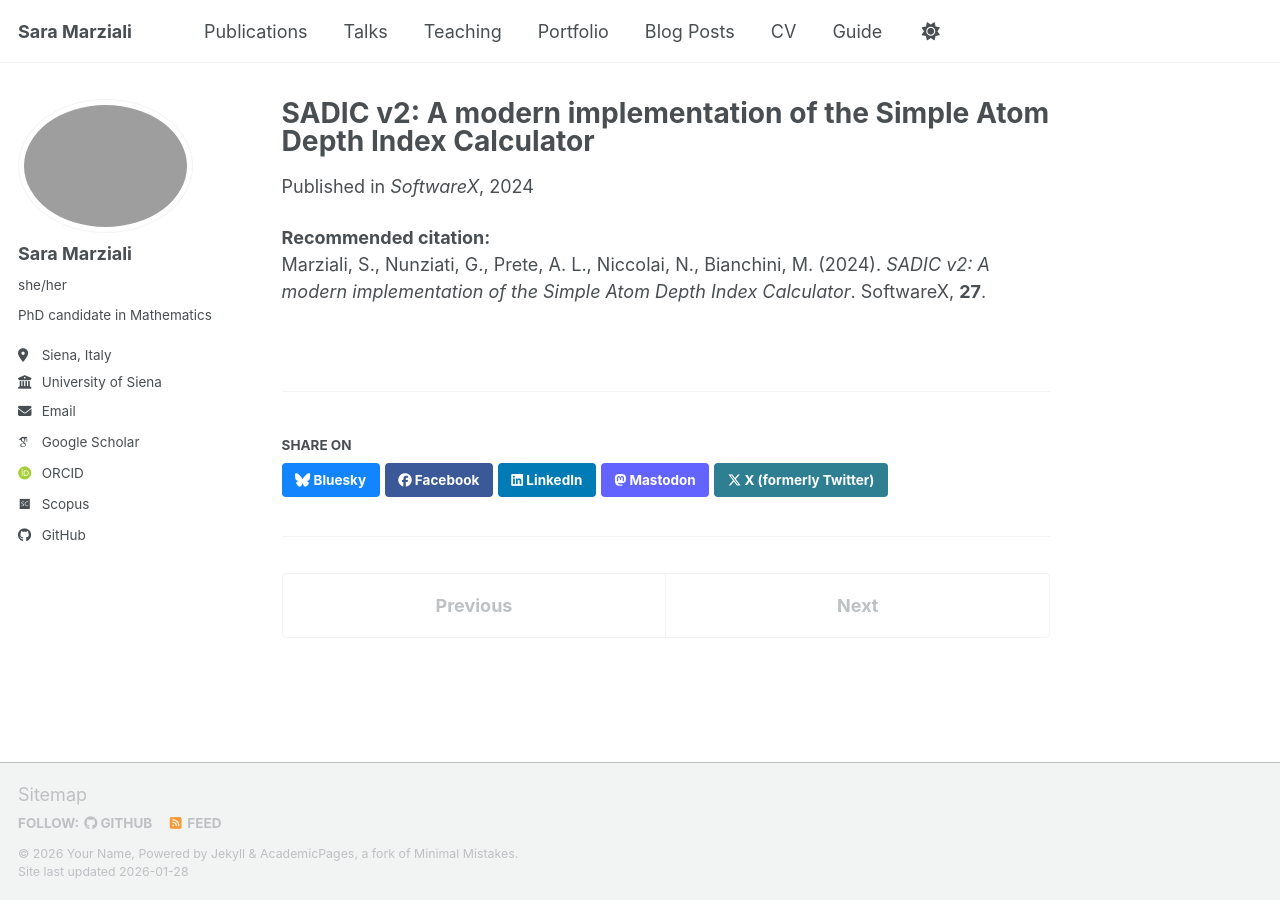
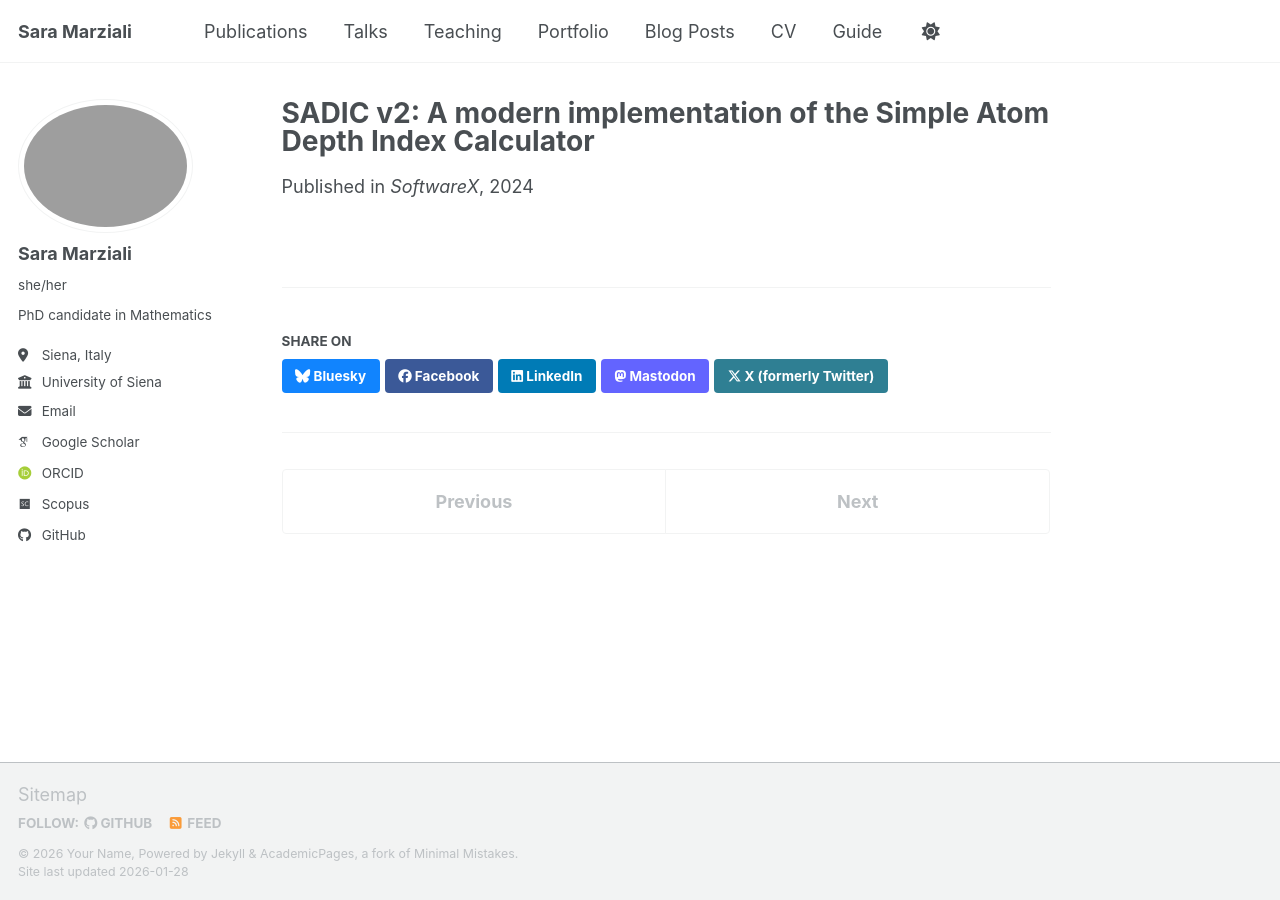
Before and after one commit to MarzialiS/MarzialiS.github.io, a Jekyll site: the page built from _publications/2024-01-01-sadic-v2-softwarex.md, in a window 1280 px wide. Built offline with Jekyll 4.4.1, drawn with Linux system fonts in a browser that asks for light colours; some web fonts are replaced; a script bundle is joined from its source files by our own code; library files that are not in the unit come from our copies.

Commit message:
category publications

```diff
--- a/_publications/2024-01-01-sadic-v2-softwarex.md
+++ b/_publications/2024-01-01-sadic-v2-softwarex.md
@@ -1,15 +1,10 @@
 ---
 title: "SADIC v2: A modern implementation of the Simple Atom Depth Index Calculator"
 collection: publications
-pubtype: manuscripts
+category: manuscripts
 permalink: /publication/sadic-v2
 date: 2024-01-01
 venue: "SoftwareX"
 paperurl: "https://doi.org/10.1016/j.softx.2024.101803"
 authors: "S. Marziali, G. Nunziati, A. L. Prete, N. Niccolai, M. Bianchini"
 ---
-
-**Recommended citation:**
-Marziali, S., Nunziati, G., Prete, A. L., Niccolai, N., Bianchini, M. (2024).
-*SADIC v2: A modern implementation of the Simple Atom Depth Index Calculator*.
-SoftwareX, **27**.
```
